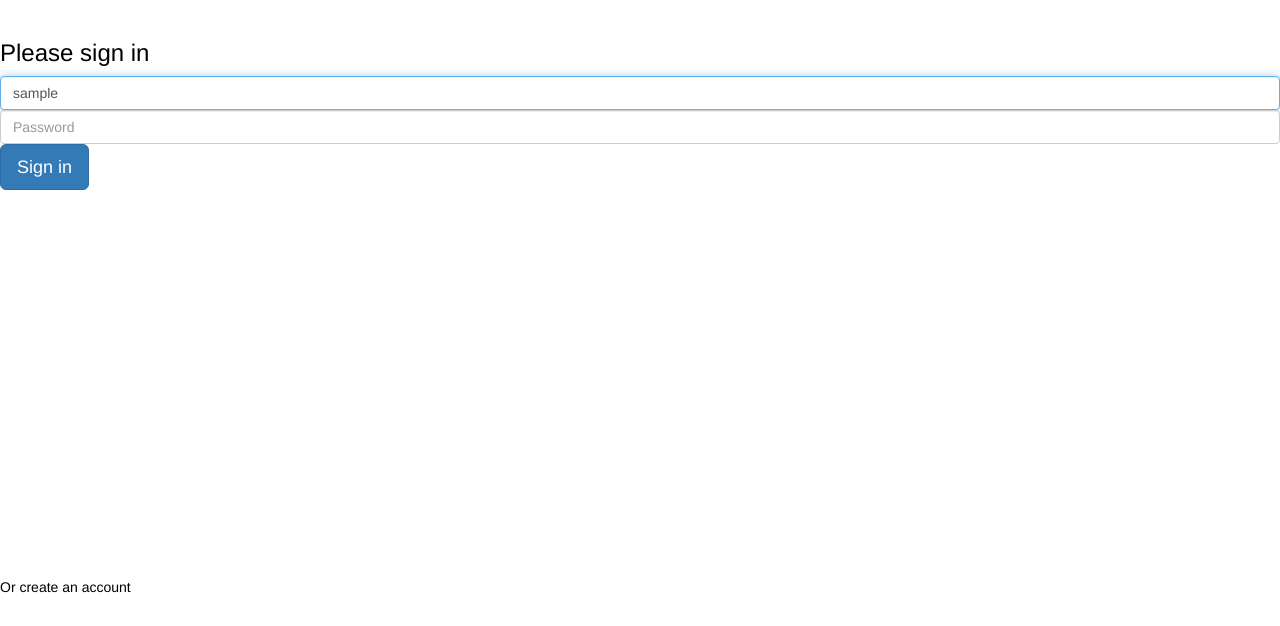
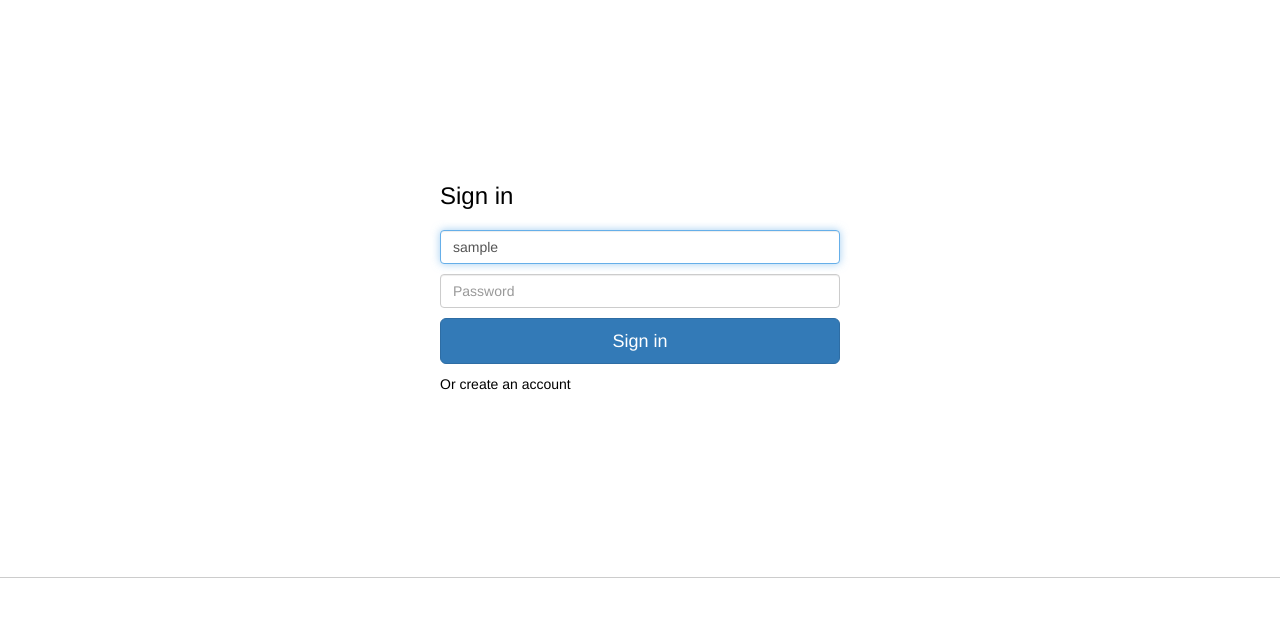
Before and after one commit to marcelvigneault1420/Symfony4-Blog, a Symfony app: template templates/security/login.html.twig in a window 1280 px wide. Shown: the part 73-699 px from the top of the page. Run offline with Twig, Linux system fonts and the light colour scheme; the template is opened without the code that fills it: most values are stand-ins (such as "Sample title", 1, 10 or a date in 2020); some libraries are stand-ins or nearby versions.

Commit message:
Ajout de la sécurité pour les logins et le CSS des pages logins. Modification du path login de /user/login à simplement /login. Tout /user redirige maintenant vers le login si tu n'est pas login.

```diff
--- /dev/null
+++ b/public/css/login.css
@@ -0,0 +1,30 @@
+.log-reg {
+    width: 400px;
+    margin: auto;
+    display: flex;
+    flex-direction: column;
+}
+
+.log-reg form {
+    display: grid;
+    grid-template-columns: 1fr;
+    grid-gap: 10px;
+}
+
+.log-reg h1 {
+    margin: 0;
+    padding: 0;
+    padding-bottom: 20px;
+}
+
+.register-wrapper button {
+    margin-top: 5px;
+}
+
+.log-reg>p {
+    margin-top: 10px;
+}
+
+.log-reg .form-group {
+    margin: 0;
+}
--- a/src/Controller/BlogController.php
+++ b/src/Controller/BlogController.php
@@ -25,7 +25,7 @@ class BlogController extends AbstractController
                 'listPosts' => $listPosts,
             ]);
         } else {
-            return $this->redirectToRoute('user_login');
+            return $this->redirectToRoute('login');
         }
     }
 
@@ -64,7 +64,7 @@ class BlogController extends AbstractController
 
             return $this->render('blog/add.html.twig', array('form' => $form->createView()));
         } else {
-            return $this->redirectToRoute('user_login');
+            return $this->redirectToRoute('login');
         }
     }
 
--- a/src/Security/BlogAuthenticator.php
+++ b/src/Security/BlogAuthenticator.php
@@ -38,7 +38,7 @@ class BlogAuthenticator extends AbstractFormLoginAuthenticator
 
     public function supports(Request $request)
     {
-        return 'user_login' === $request->attributes->get('_route')
+        return 'login' === $request->attributes->get('_route')
             && $request->isMethod('POST');
     }
 
@@ -90,6 +90,6 @@ class BlogAuthenticator extends AbstractFormLoginAuthenticator
 
     protected function getLoginUrl()
     {
-        return $this->urlGenerator->generate('user_login');
+        return $this->urlGenerator->generate('login');
     }
 }
--- a/templates/base.html.twig
+++ b/templates/base.html.twig
@@ -20,7 +20,7 @@
                             </form>
                         </li>
                         <li><a href="{{ path('blog_add') }}">Post</a></li>
-                        <li><a href="{{ path('user_logout') }}">Logout</a></li> {% else %} <li><a href="{{ path('user_login') }}">Login</a></li> {% endif %}
+                        <li><a href="{{ path('user_logout') }}">Logout</a></li> {% else %} {% if (app.request.pathinfo == '/login') %} <li><a href="{{ path('register_user') }}">Register</a></li> {% else %} <li><a href="{{ path('login') }}">Login</a></li> {% endif %} {% endif %}
                     </ul>
                 </nav>
             </header> {% block body %}{% endblock %} <footer>
--- a/templates/security/login.html.twig
+++ b/templates/security/login.html.twig
@@ -1,5 +1,7 @@
-{% extends 'base.html.twig' %} {% block title %}Log in!{% endblock %} {% block body %} <form method="post"> {% if error %} <div class="alert alert-danger">{{ error.messageKey|trans(error.messageData, 'security') }}</div> {% endif %} <h1 class="h3 mb-3 font-weight-normal">Please sign in</h1>
-    <label for="inputEmail" class="sr-only">Email</label>
+{% extends 'base.html.twig' %} {% block title %}Log in!{% endblock %} {% block stylesheets %}
+<link rel="stylesheet" href="{{ asset('css/login.css') }}"> {% endblock %} {% block body %} <main class="log-reg login-wrapper">
+    <h1 class="h3 mb-3 font-weight-normal">Sign in</h1>
+    <form method="post"> {% if error %} <div class="alert alert-danger">{{ error.messageKey|trans(error.messageData, 'security') }}</div> {% endif %} <label for="inputEmail" class="sr-only">Email</label>
         <input type="email" value="{{ last_username }}" name="email" id="inputEmail" class="form-control" placeholder="Email" required autofocus>
         <label for="inputPassword" class="sr-only">Password</label>
         <input type="password" name="password" id="inputPassword" class="form-control" placeholder="Password" required>
@@ -16,4 +18,5 @@
     </form>
     <p>
         <a href="{{ path('register_user') }}">Or create an account</a>
-</p> {% endblock %}
+    </p>
+</main> {% endblock %}
```
Also changed, not shown: src/Controller/RegistrationController.php (+24 -3 lines), src/Controller/UserController.php (+0 -15 lines), templates/registration/register.html.twig (+7 -4 lines), 1 other file. Lines whose indentation alone changed are shown as unchanged.
